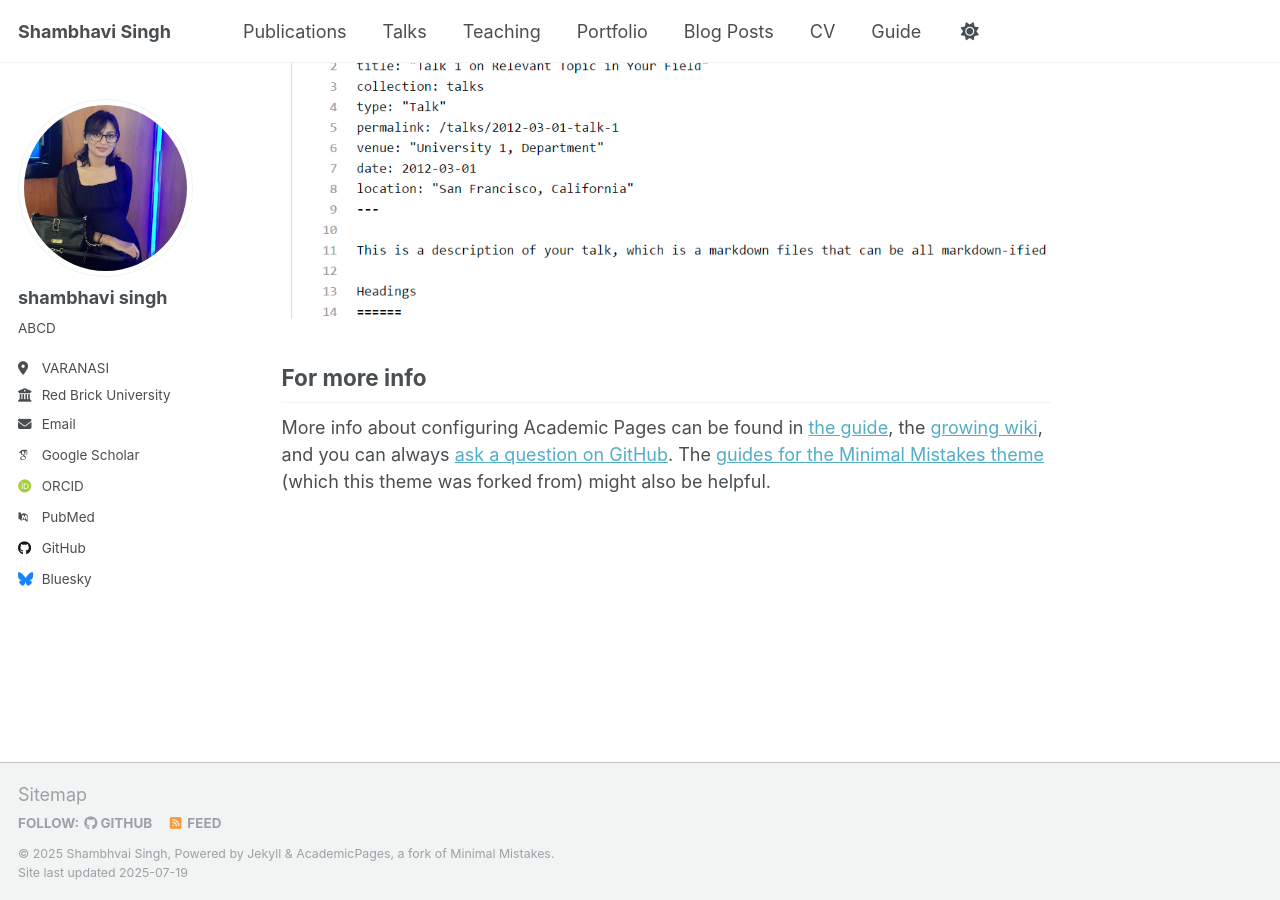
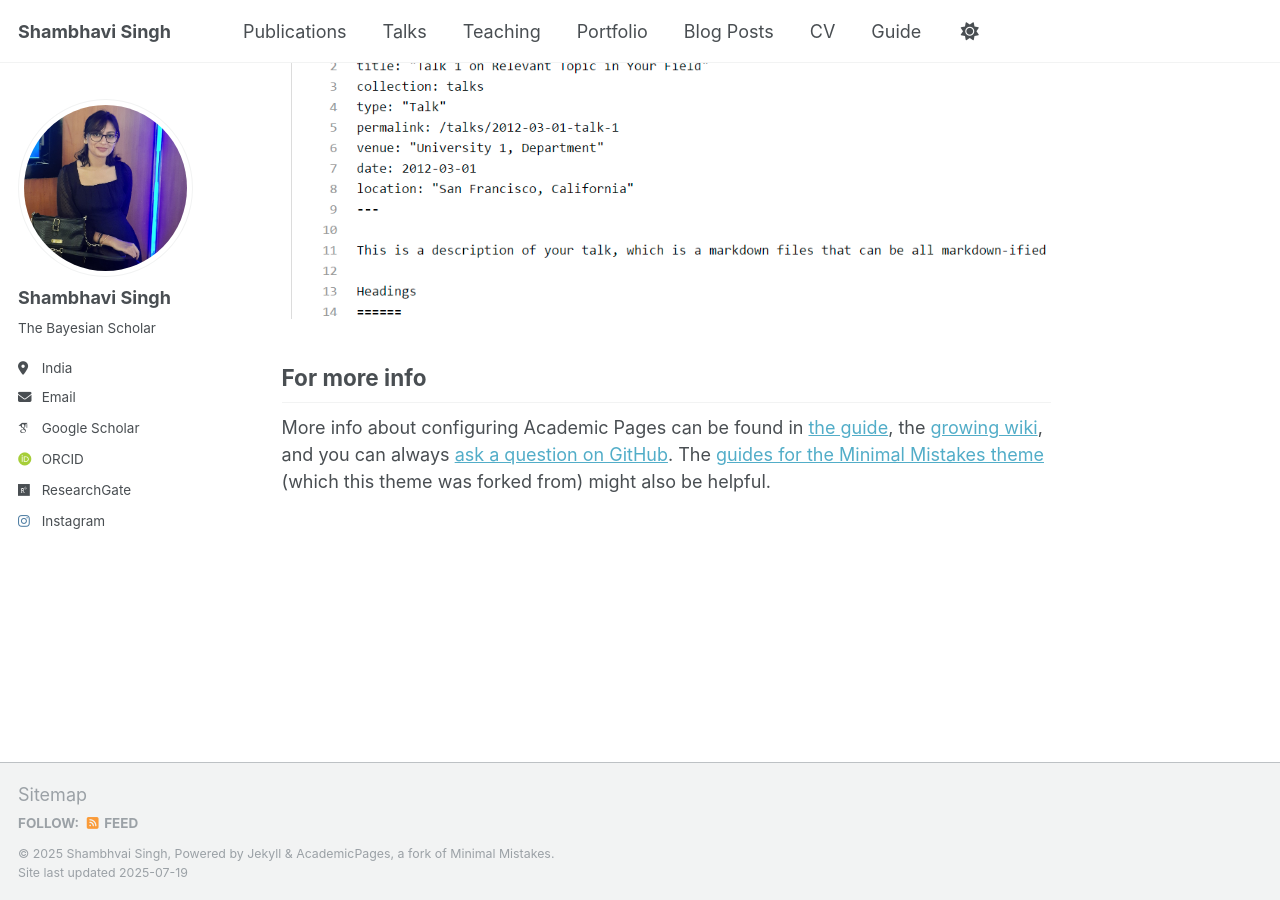
Before and after one commit to shambhavisingh010/shambhavisingh010.github.io, a Jekyll site: the page built from _pages/about.md, in a window 1280 px wide and 900 px high, scrolled down 2636 px. Built offline with Jekyll 4.4.1, drawn with Linux system fonts in a browser that asks for light colours; some web fonts are replaced.

Commit message:
Update _config.yml

```diff
--- a/_config.yml
+++ b/_config.yml
@@ -12,7 +12,7 @@ site_theme               : "default"
 title                    : "Shambhavi Singh"
 title_separator          : "-"
 name                     : &name "Shambhvai Singh"
-description              : &description "personal description"
+description              : &description "The Bayesian Scholar"
 url                      : https://shambhavisingh010.github.io # the base hostname & protocol for your site e.g. "https://[your GitHub username].github.io"
 baseurl                  : "" # the subpath of your site, e.g. "/blog"
 repository               : "shambhavisingh010/shambhavisingh010.github.io"
@@ -23,41 +23,41 @@ repository               : "shambhavisingh010/shambhavisingh010.github.io"
 author:
   # Biographic information
   avatar           : "profile.png"
-  name             : "shambhavi singh"
+  name             : "Shambhavi Singh"
   pronouns         : # example: "she/her"
-  bio              : "ABCD"
-  location         : "VARANASI"
-  employer         : "Red Brick University"
+  bio              : "The Bayesian Scholar"
+  location         : "India"
+  employer         : #"Red Brick University"
   uri              : # URL
-  email            : "none@example.org"
+  email            : "shambhavisingh010@gmail.com"
 
   # Academic websites
   arxiv            : # URL - Update with the correct link to your profile
-  googlescholar    : "https://scholar.google.com/citations?user=PS_CX0AAAAAJ"
+  googlescholar    : "https://scholar.google.com/citations?user=9_VFVegAAAAJ&hl=en"
   impactstory      : # URL
-  orcid            : "http://orcid.org/yourorcidurl"
+  orcid            : "https://orcid.org/my-orcid?orcid=0009-0002-7996-7574"
   semantic         : # URL
-  pubmed           : "https://www.ncbi.nlm.nih.gov/pubmed/?term=john+snow"
-  researchgate     : # URL
+  pubmed           : # "https://www.ncbi.nlm.nih.gov/pubmed/?term=john+snow"
+  researchgate     : "https://www.researchgate.net/profile/Shambhavi-Singh-46?ev=hdr_xprf"
   scopus           : # URL
 
   # Repositories and software development
   bitbucket        : # Username - Update with your username on the site
   codepen          : # Username
   dribbble         : # Username
-  github           : "academicpages"
+  github           : #"academicpages"
   kaggle           : # Username
   stackoverflow    : # User number or user number and name (i.e., use "1" or "1/jeff-atwood")
 
   # Social media
-  bluesky          : "bsky.app" # Replace this with you Bluesky username
+  bluesky          : #"bsky.app" # Replace this with you Bluesky username
   facebook         : # Username
   flickr           : # Username
   foursquare       : # Username
   goodreads        : # Username
   google_plus      : # Username
   keybase          : # Username
-  instagram        : # Username
+  instagram        : "shambhavii08_"
   lastfm           : # Username
   linkedin         : # Username
   mastodon         : # URL
```
